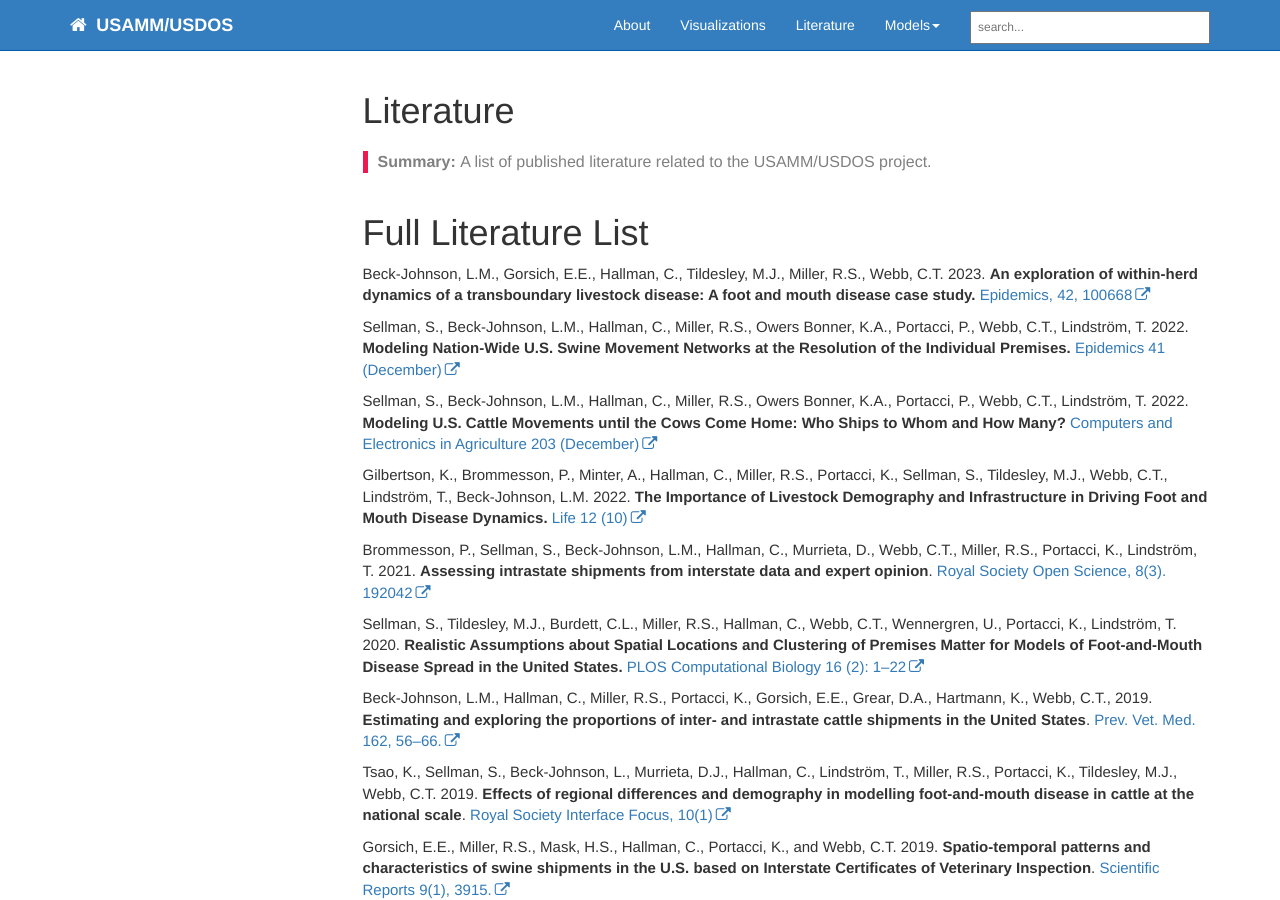
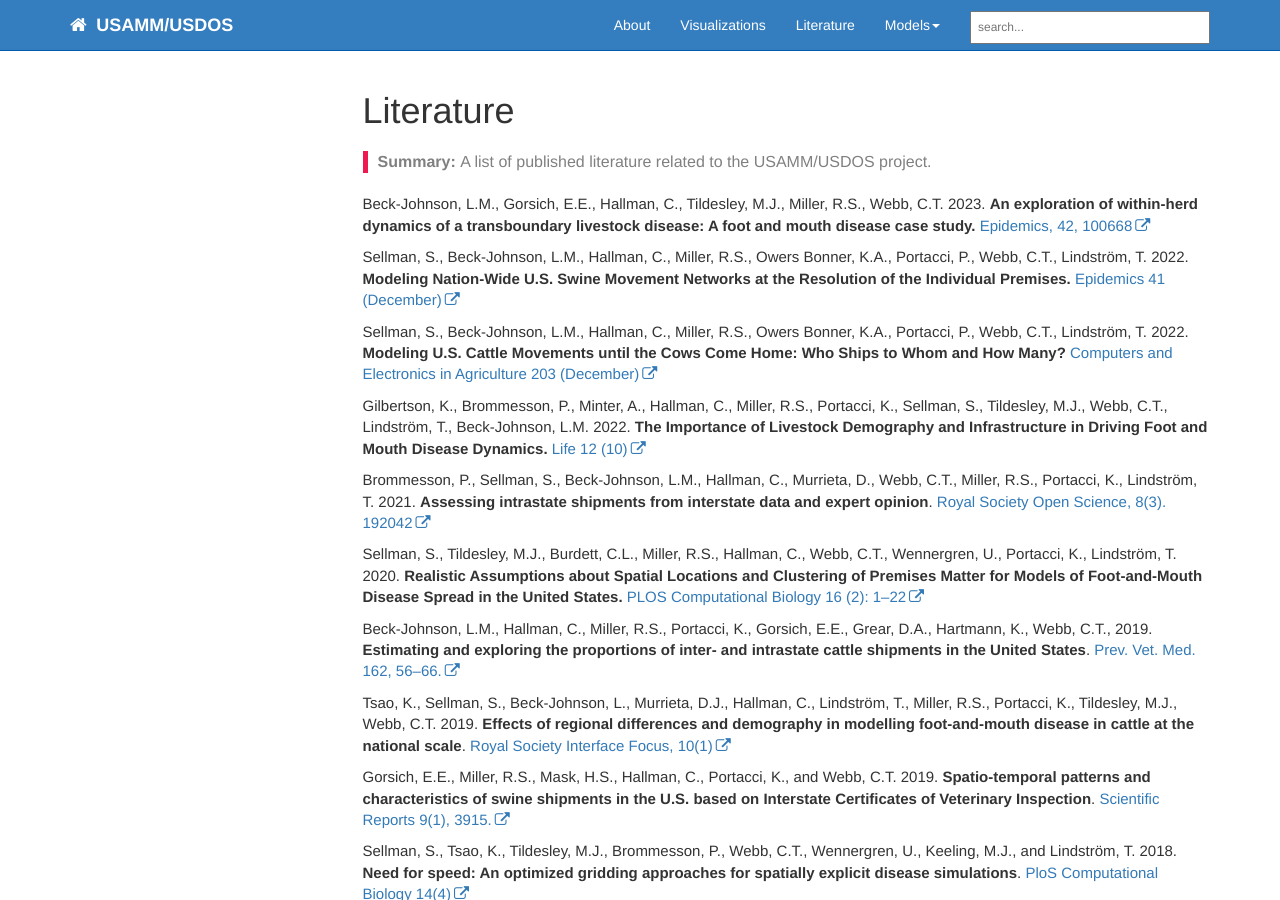
Before and after one commit to webblabb/usammusdos, a Jekyll site: the page built from pages/literature.md, in a window 1280 px wide and 900 px high. Built offline with Jekyll 4.4.1, drawn with Linux system fonts in a browser that asks for light colours; nearby versions of some CDN libraries; comment, search, counter and statistics services are not loaded.

Commit message:
Update literature.md no extra header

```diff
--- a/pages/literature.md
+++ b/pages/literature.md
@@ -8,7 +8,6 @@ permalink: literature.html
 folder: pages
 toc: false
 ---
-# Full Literature List
 
 Beck-Johnson, L.M., Gorsich, E.E., Hallman, C., Tildesley, M.J., Miller, R.S., Webb, C.T. 2023. **An exploration of within-herd dynamics of a transboundary livestock disease: A foot and mouth disease case study.** [Epidemics, 42, 100668](https://doi.org/10.1016/j.epidem.2023.100668)
 
```
